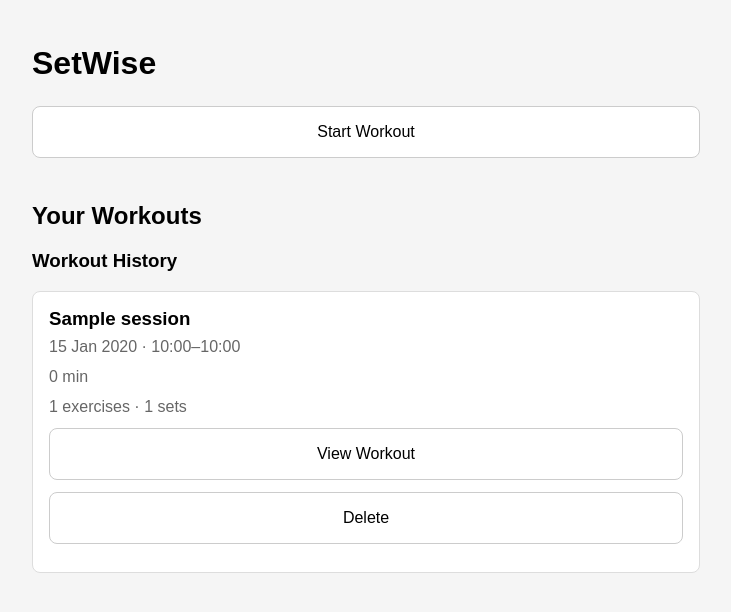
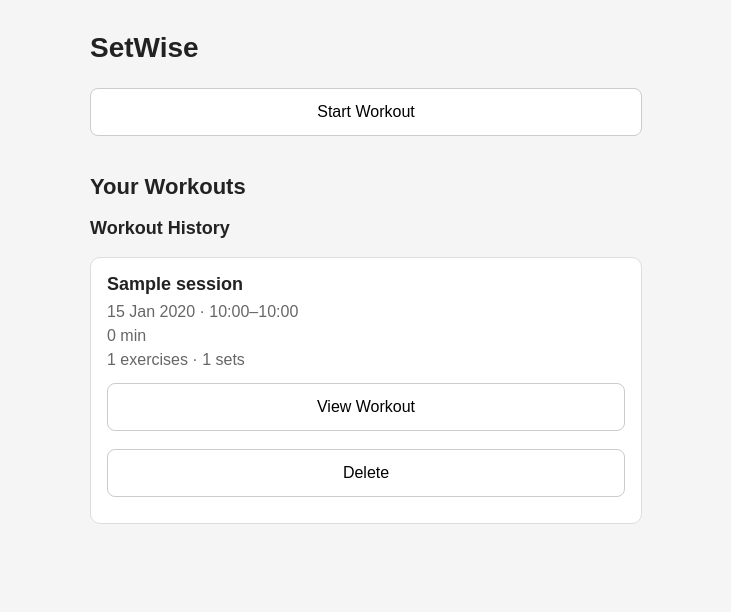
Before and after one commit to TomPye26/SetWise, a FastAPI app: page / in a window 1280 px wide. Shown: the top 612 px of the page, without its empty margins (274-1005 px from the left). Run offline with FastAPI, Linux system fonts and the light colour scheme; tables that the repository leaves empty hold one stand-in row (values such as "Sample post").

Commit message:
styling and layout update

```diff
--- a/app/static/css/style.css
+++ b/app/static/css/style.css
@@ -6,30 +6,46 @@ body {
     margin: 0;
     font-family: Arial, sans-serif;
     background: #f5f5f5;
+    color: #222;
 }
 
 main {
     width: 100%;
-    max-width: 700px;
+    max-width: 600px;
     margin: 0 auto;
-    padding: 24px 16px;
+    padding: 20px 16px 40px;
 }
 
 h1 {
-    margin-bottom: 24px;
+    margin: 0 0 24px;
+    font-size: 28px;
 }
 
 h2 {
-    margin-top: 32px;
+    margin: 28px 0 16px;
+    font-size: 22px;
+}
+
+h3 {
+    font-size: 18px;
+}
+
+button,
+input {
+    font: inherit;
 }
 
 button {
     width: 100%;
-    padding: 16px;
-    margin-bottom: 12px;
+    min-height: 48px;
+    padding: 12px 16px;
+    margin-bottom: 10px;
+
     border: 1px solid #ccc;
     border-radius: 8px;
+
     background: white;
+
     font-size: 16px;
     cursor: pointer;
 }
@@ -38,18 +54,39 @@ button:hover {
     border-color: #999;
 }
 
+button:disabled {
+    opacity: 0.5;
+    cursor: not-allowed;
+}
+
 input {
     width: 100%;
-    padding: 16px;
-    margin: 12px 0 20px;
+    min-height: 48px;
+    padding: 12px;
+
     border: 1px solid #ccc;
     border-radius: 8px;
+
+    background: white;
     font-size: 16px;
 }
 
+input:focus {
+    outline: 2px solid #999;
+    outline-offset: 1px;
+}
+
+
+/* labels */
+
 #labels {
     display: grid;
+    grid-template-columns: repeat(2, 1fr);
     gap: 8px;
+}
+
+#labels button {
+    margin-bottom: 0;
 }
 
 .label-button.selected {
@@ -57,21 +94,53 @@ input {
     background: #eee;
 }
 
-#custom-label {
-    margin-top: 4px;
+#custom-label-button {
+    margin-top: 12px;
 }
 
-.exercise-card {
-    margin-bottom: 24px;
+
+/* workout cards */
+
+.workout-card {
+    margin-bottom: 16px;
     padding: 16px;
+
     background: white;
     border: 1px solid #ddd;
-    border-radius: 8px;
+    border-radius: 10px;
+}
+
+.workout-card h3 {
+    margin: 0 0 8px;
+}
+
+.workout-card p {
+    margin: 6px 0;
+    color: #666;
+}
+
+.workout-card button {
+    margin-top: 8px;
+}
+
+
+/* exercise cards */
+
+.exercise-card {
+    margin-bottom: 16px;
+    padding: 16px;
+
+    background: white;
+    border: 1px solid #ddd;
+    border-radius: 10px;
 }
 
 .exercise-card h3 {
-    margin-top: 0;
+    margin: 0 0 16px;
 }
+
+
+/* set tables */
 
 .exercise-card table {
     width: 100%;
@@ -81,59 +150,103 @@ input {
 
 .exercise-card th,
 .exercise-card td {
-    padding: 10px;
+    padding: 10px 8px;
     text-align: center;
     border-bottom: 1px solid #eee;
 }
 
+
+.exercise-card th {
+    font-size: 14px;
+    color: #666;
+}
+
 .exercise-card input {
-    width: 100%;
+    min-height: 40px;
     padding: 8px;
-    margin: 0;
     font-size: 14px;
 }
 
-.exercise-card td:last-child {
-    width: 50px;
+.set-input-cell {
+    display: flex;
+    gap: 6px;
 }
+
+.set-input-cell input {
+    flex: 1;
+}
+
 
 .exercise-card td:last-child button {
     width: auto;
-    padding: 8px 12px;
-    margin: 0;
+    min-height: 40px;
+    padding: 8px 10px;
+    margin: 0 0 4px;
+    font-size: 14px;
 }
 
 .exercise-card tr.completed {
     opacity: 0.6;
 }
 
-.exercise-card td:nth-child(2) {
-    display: flex;
-    gap: 8px;
+/* active workout table */
+
+.exercise-card th:first-child,
+.exercise-card td:first-child {
+    width: 15%;
 }
 
-.exercise-card td:nth-child(2) input {
-    flex: 1;
+.exercise-card th:nth-child(2),
+.exercise-card td:nth-child(2) {
+    width: auto;
 }
 
-.workout-card {
-    margin-bottom: 16px;
-    padding: 16px;
-    background: white;
-    border: 1px solid #ddd;
-    border-radius: 8px;
+.exercise-card th:last-child,
+.exercise-card td:last-child {
+    width: 90px;
 }
 
-.workout-card h3 {
-    margin: 0 0 8px;
+
+/* workout details table */
+
+#workout-details .exercise-card th:first-child,
+#workout-details .exercise-card td:first-child {
+    width: 20%;
 }
 
-.workout-card p {
-    margin: 0 0 12px;
+#workout-details .exercise-card th:last-child,
+#workout-details .exercise-card td:last-child {
+    width: 80%;
+}
+
+/* active workout */
+
+#active-workout > button,
+#exercise-picker > button,
+#workout-details > button {
+    width: auto;
+    min-height: 40px;
+    padding: 8px 12px;
+    margin-bottom: 8px;
+}
+
+
+/* workout details */
+
+#workout-details-time {
+    margin-bottom: 24px;
     color: #666;
 }
 
-button:disabled {
-    opacity: 0.5;
-    cursor: not-allowed;
+
+/* larger screens */
+
+@media (min-width: 600px) {
+    main {
+        padding: 32px 24px 48px;
+    }
+
+    #labels {
+        grid-template-columns: repeat(4, 1fr);
+    }
 }
--- a/app/static/js/active-workout.js
+++ b/app/static/js/active-workout.js
@@ -284,6 +284,7 @@ function addSetRow(table, exercise) {
     setCell.textContent = setNumber;
 
     const inputCell = document.createElement("td");
+    inputCell.classList.add("set-input-cell");
 
     const actionCell = document.createElement("td");
 
@@ -468,6 +469,7 @@ function addSavedSetRow(table, exercise, set) {
     setCell.textContent = set.set_number;
 
     const inputCell = document.createElement("td");
+    inputCell.classList.add("set-input-cell");
 
     const actionCell = document.createElement("td");
 
--- a/app/templates/index.html
+++ b/app/templates/index.html
@@ -64,7 +64,7 @@
                 Start Workout
             </button>
         </div>
-    </main>
+
 
         <!-- active workout screen -->
         <div id="active-workout" hidden>
@@ -109,6 +109,8 @@
             <div id="workout-details-exercises"></div>
         </div>
 
+    </main>
+
     <script src="/static/js/api.js"></script>
     <script src="/static/js/navigation.js"></script>
     <script src="/static/js/home.js"></script>
```
Lines whose indentation alone changed are shown as unchanged.
